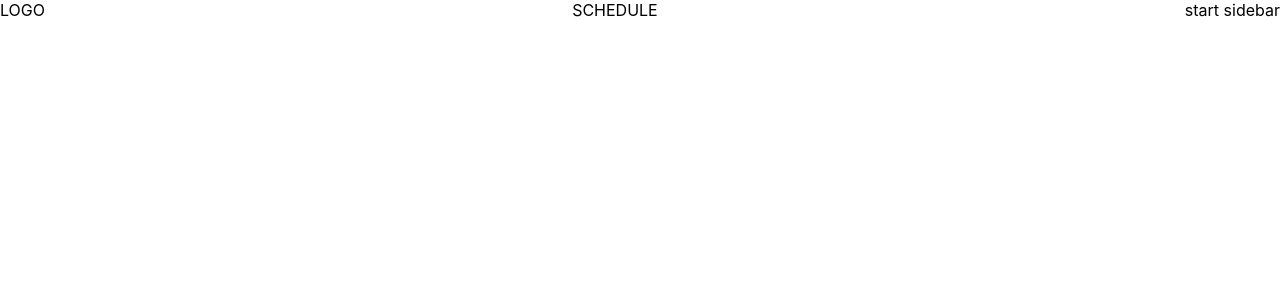
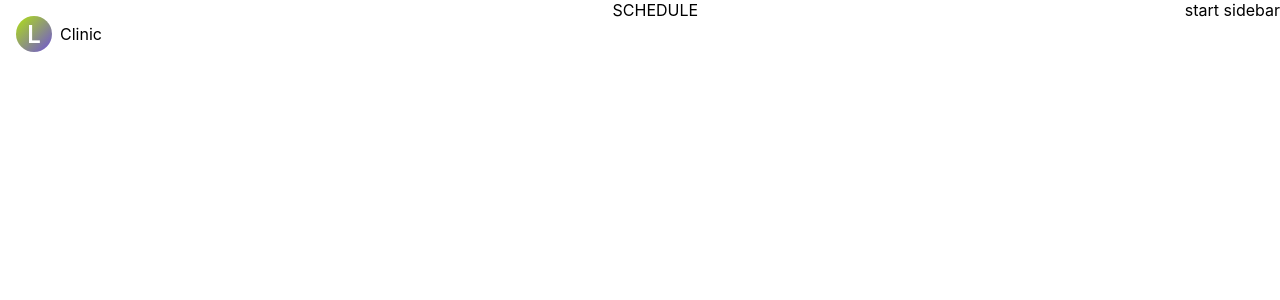
Before and after one commit to yelyzavetanov/clinic, a React (Create React App) app: page / in a window 1280 px wide. Shown: the top 300 px of the page. Built offline with nearby package versions, Linux system fonts and the light colour scheme.

Commit message:
Add basic logo

```diff
--- a/src/components/common/Logo/Logo.jsx
+++ b/src/components/common/Logo/Logo.jsx
@@ -3,7 +3,10 @@ import s from "./Logo.module.css";
 
 function Logo() {
     return (
-        <div>LOGO</div>
+        <div className={s.logo}>
+            <div className={s.logoImg}>L</div>
+            <div className={s.title}>Clinic</div>
+        </div>
     )
 }
 
--- a/src/components/common/Logo/Logo.module.css
+++ b/src/components/common/Logo/Logo.module.css
@@ -0,0 +1,24 @@
+.logoImg {
+    /*background: red;*/
+    /*padding: 0.5em;*/
+    width: 1.5em;
+    height: 1.5em;
+    display: flex;
+    align-items: center;
+    justify-content: center;
+    border-radius: 1.5em;
+    color: #fff;
+    font-weight: 600;
+    font-size: 1.5em;
+    background: linear-gradient(to top left, #6e51d9, #b0e212);
+}
+
+.logo {
+    padding: 1em;
+    display: flex;
+    align-items: center;
+}
+
+.title {
+    padding: 0.5em;
+}
```
